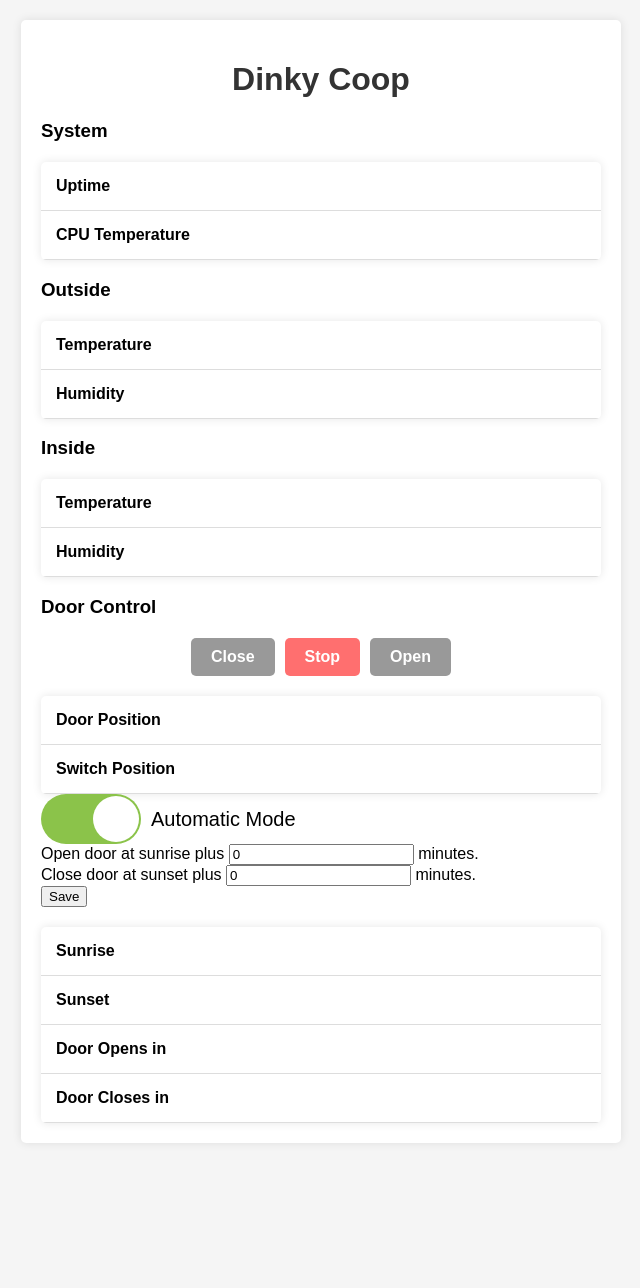
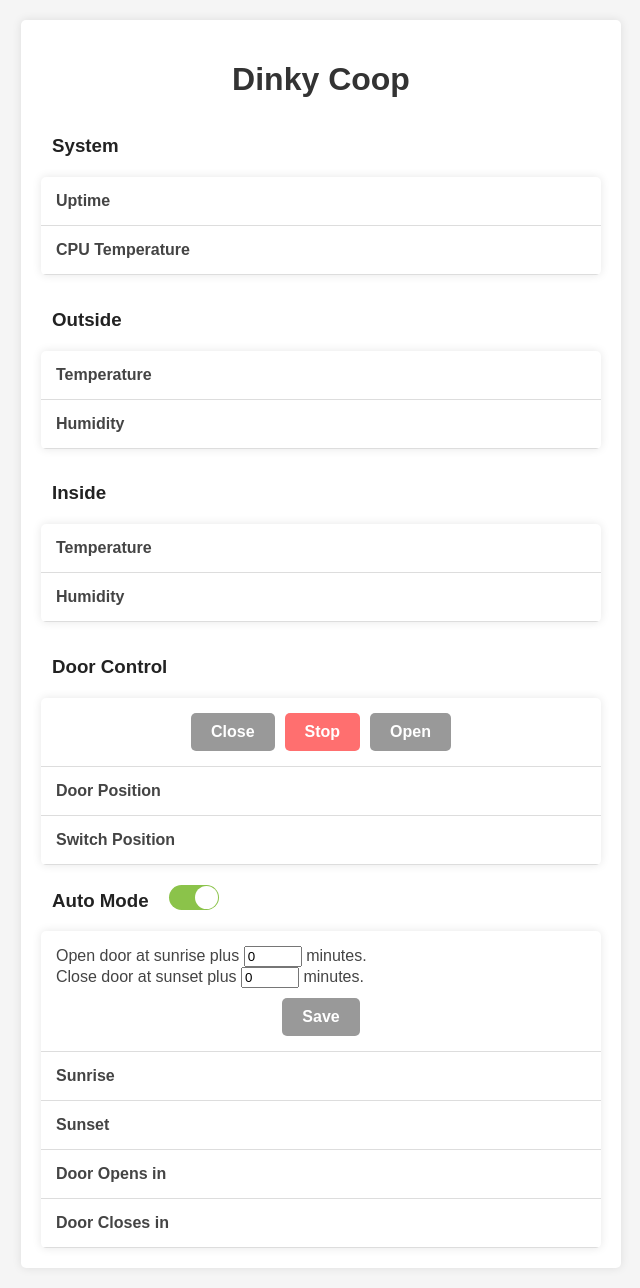
Before and after one commit to dinkelk/coop, a Flask app: page / in a window 1280 px wide. Shown: the whole page, without its empty margins (319-959 px from the left). Before the commit the page ends 1123 px from the top, so only its background shows below. Run offline with Flask 3, Linux system fonts and the light colour scheme; some libraries are stand-ins or nearby versions.

Commit message:
html updates

```diff
--- a/templates/index.html
+++ b/templates/index.html
@@ -4,6 +4,11 @@
     <title>Dinky Coop</title>
     <meta name="viewport" content="width=device-width, initial-scale=1.0">
     <style>
+        .title {
+            padding: 15px 0px 0px 11px;
+            color: #222222;
+        }
+
         .container {
             max-width: 600px;
             margin: 0 auto;
@@ -17,20 +22,21 @@
             box-shadow: 0 0 10px rgba(0, 0, 0, 0.1);
         }
 
-        @media (max-width: 600px) {
+        @media (max-width: 800px) {
             .container {
                 padding: 0;
             }
         }
 
         .toggle-container {
+            padding: 0px;
             display: flex;
             align-items: center;
         }
 
         .toggle {
-            width: 100px;
-            height: 50px;
+            width: 50px;
+            height: 25px;
             background-color: #aaa;
             border-radius: 25px;
             position: relative;
@@ -40,10 +46,10 @@
         .toggle:before {
             content: "";
             position: absolute;
-            top: 2px;
-            left: 2px;
-            width: 46px;
-            height: 46px;
+            top: 1px;
+            left: 1px;
+            width: 23px;
+            height: 23px;
             background-color: #fff;
             border-radius: 50%;
             transition: transform 0.3s ease;
@@ -54,12 +60,20 @@
         }
 
         .toggle.on:before {
-            transform: translateX(50px);
+            transform: translateX(25px);
         }
 
         .toggle-label {
             margin-left: 10px;
             font-size: 20px;
+        }
+
+        .auto_info {
+          display: none;
+        }
+
+        .auto_info.on {
+          display: block;
         }
 
         body {
@@ -92,6 +106,7 @@
             padding: 15px;
             text-align: left;
             border-bottom: 1px solid #ddd;
+            color: #444444;
         }
 
         th {
@@ -106,7 +121,7 @@
         .button-container {
             display: flex;
             justify-content: center;
-            margin-top: 20px;
+            margin-top: 10px;
         }
 
         .button {
@@ -182,6 +197,12 @@
             toggle.classList.toggle('on');
             var isOn = toggle.classList.contains('on');
             socket.emit('toggle', { toggle: isOn });
+            var container = document.getElementById('auto_info');
+            if(isOn) {
+                container.style.display = "block";
+            } else {
+                container.style.display = "none";
+            }
         }
 
         // Function to handle form submission
@@ -201,7 +222,7 @@
     <div class="container">
         <div class="content">
             <h1>Dinky Coop</h1>
-            <h3>System</h3>
+            <h3 class="title">System</h3>
             <table>
                 <tr>
                     <td><b>Uptime</b></td>
@@ -212,7 +233,7 @@
                     <td><span id="cpu_temp"></span></td>
                 </tr>
             </table>
-            <h3>Outside</h3>
+            <h3 class="title">Outside</h3>
             <table>
                 <tr>
                     <td><b>Temperature</b></td>
@@ -223,7 +244,7 @@
                     <td><span id="hum_out"></span></td>
                 </tr>
             </table>
-            <h3>Inside</h3>
+            <h3 class="title">Inside</h3>
             <table>
                 <tr>
                     <td><b>Temperature</b></td>
@@ -234,13 +255,17 @@
                     <td><span id="hum_in"></span></td>
                 </tr>
             </table>
-            <h3>Door Control</h3>
-            <div class="button-container">
+            <h3 class="title">Door Control</h3>
+            <table>
+                <tr>
+                    <td colspan="2">
+                      <div class="button-container" style="margin-top: 0px;">
                           <button class="button close" onclick="sendCloseCommand()">Close</button>
                           <button class="button stop" onclick="sendStopCommand()">Stop</button>
                           <button class="button open" onclick="sendOpenCommand()">Open</button>
                       </div>
-            <table>
+                    </td>
+                </tr>
                 <tr>
                     <td><b>Door Position</b></td>
                     <td><span id="state"></span></td>
@@ -250,22 +275,30 @@
                     <td><span id="override"></span></td>
                 </tr>
             </table>
-            <div class="toggle-container">
+            <div class="toggle-container" style="margin-bottom: 0px;">
+                <h3 class="title" style="margin-right: 20px; margin-top: 10px;">Auto Mode</h3>
                 <div class="toggle{% if auto_mode %} on{% endif %}" id="toggle" onclick="toggleSwitch()"></div>
-                <span class="toggle-label">Automatic Mode</span>
             </div>
+            <div id="auto_info" class="auto_info {% if auto_mode %} on{% endif %}">
+            <table style="margin-top: 0px;">
+                <tr>
+                    <td colspan="2">
                         <form onsubmit="handleSubmit(event)">
                             <label for="sunrise_offset">Open door at sunrise plus </label>
-                <input type="number" id="sunrise_offset" name="sunrise_offset" step="1" value={{ sunrise_offset }} required>
+                            <input type="number" id="sunrise_offset" name="sunrise_offset" step="1" maxlength="4" style="width: 50px;" value={{ sunrise_offset }} required>
                             <label> minutes.</label><br/>
 
                             <label for="sunset_offset">Close door at sunset plus </label>
-                <input type="number" id="sunset_offset" name="sunset_offset" step="1" value={{ sunset_offset }} required>
+                            <input type="number" id="sunset_offset" name="sunset_offset" step="1" maxlength="4" style="width: 50px;" value={{ sunset_offset }} required>
                             <label> minutes.</label><br/>
 
-                <button type="submit">Save</button>
+
+                            <div class="button-container">
+                                <button class="button close" type="submit">Save</button>
+                            </div>
                         </form>
-            <table>
+
+                </td>
                 <tr>
                     <td><b>Sunrise</b></td>
                     <td><span id="sunrise"></span></td>
@@ -285,5 +318,6 @@
             </table>
             </div>
         </div>
+    </div>
 </body>
 </html>
```
Lines whose indentation alone changed are shown as unchanged.
